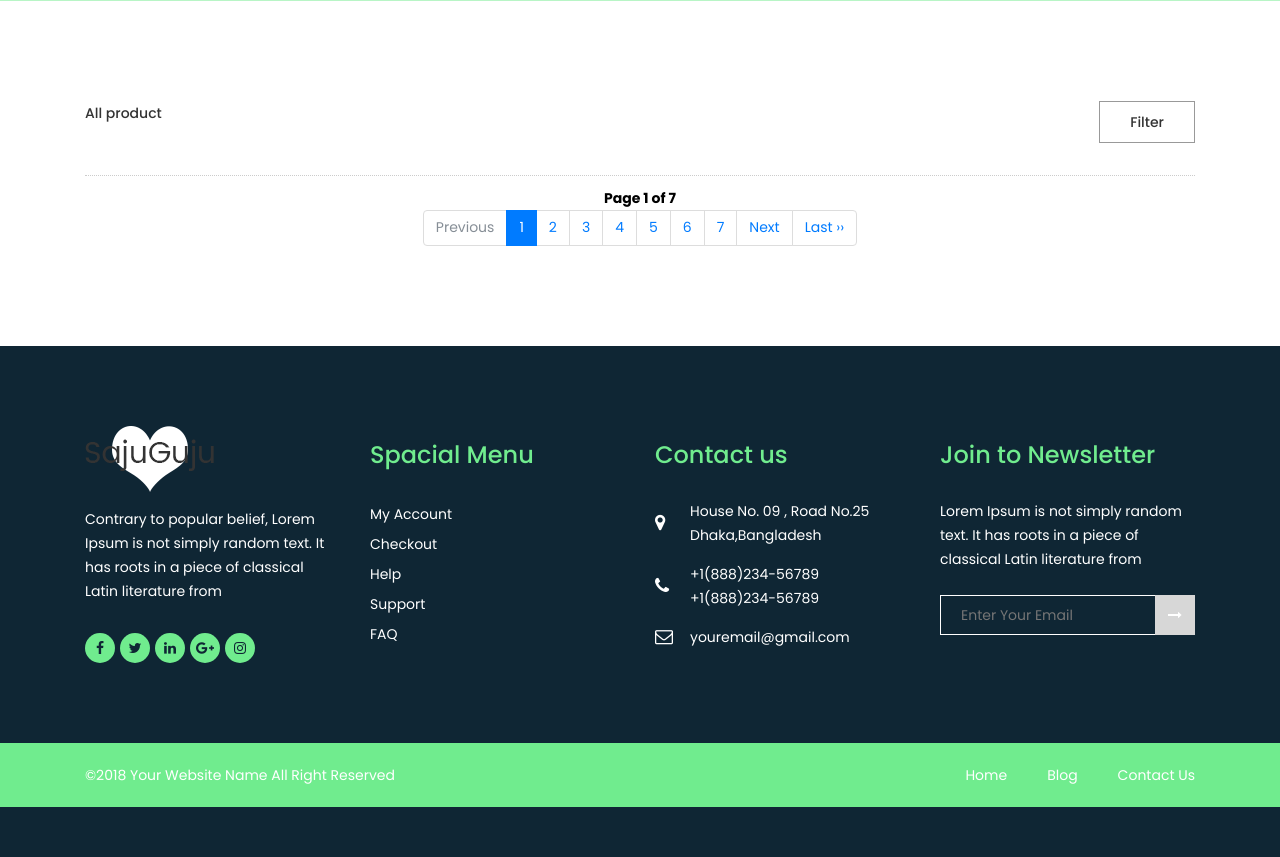
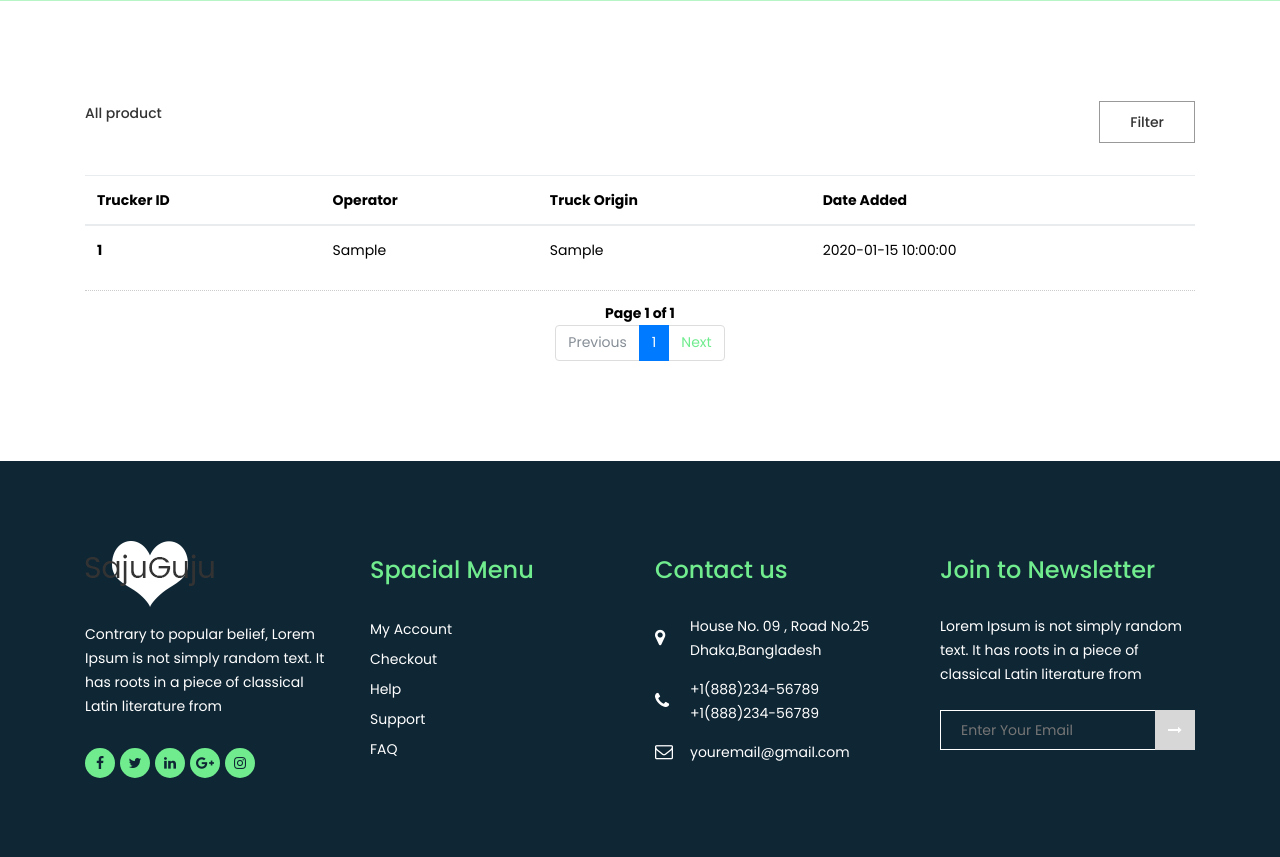
Before and after one commit to shannaurelle/lockdown-master, a PHP site: page /trucker_main.php in a window 1280 px wide. Shown: the part 470-1327 px from the top of the page. Before the commit the page ends 1277 px from the top, so only its background shows below. Run offline with PHP 8.4, Linux system fonts and the light colour scheme; a user stored in the database is signed in; data comes from the database, SQL or seed files in the repository; tables that the repository leaves empty hold one stand-in row (values such as "Sample post").

Commit message:
Update trucker_main.php

```diff
--- a/trucker_main.php
+++ b/trucker_main.php
@@ -382,8 +382,17 @@
                 </div>
             </form>
             <div class="tab-content">
-                <div class="tab-pane active" id="all">
-                    <ul class="row">
+            <div class="tab-pane active" id="all">
+                <table class="table">
+                  <thead>
+                    <tr>
+                        <th scope="col">Trucker ID</th>
+                        <th scope="col">Operator</th>
+                        <th scope="col">Truck Origin</th>
+                        <th scope="col">Date Added</th>
+                    </tr>
+                  </thead>
+                  <tbody>
                     <?php
                         if (isset($_GET['page_no']) && $_GET['page_no']!="") {
                             $page_no = $_GET['page_no'];
@@ -391,17 +400,17 @@
                                 $page_no = 1;
                                 }
 
-                            $total_records_per_page = 16;
+                            $total_records_per_page = 25;
                             $offset = ($page_no-1) * $total_records_per_page;
                             $previous_page = $page_no - 1;
                             $next_page = $page_no + 1;
                             $adjacents = "2";
 
                             if (isset($_GET['search'])){
-                                $result_count = mysqli_query($con,"SELECT COUNT(*) As total_records FROM `products` WHERE MATCH(`product_name`) AGAINST('" . $_GET['search'] . "' IN NATURAL LANGUAGE MODE) AND product_owner = '". $_SESSION['active']."' ORDER BY product_date DESC");
+                                $result_count = mysqli_query($con,"SELECT COUNT(*) As total_records FROM `truckers` WHERE MATCH(`product_name`) AGAINST('" . $_GET['search'] . "' IN NATURAL LANGUAGE MODE) AND product_owner = '". $_SESSION['active']."' ORDER BY product_date DESC");
                             }
                             else {
-                                $result_count = mysqli_query($con,"SELECT COUNT(*) As total_records FROM `products`");
+                                $result_count = mysqli_query($con,"SELECT COUNT(*) As total_records FROM `truckers`");
                             }
 
 
@@ -411,7 +420,7 @@
                             echo("<script>console.log('PHP: " . $total_records . "');</script>");
                             $second_last = $total_no_of_pages - 1; // total page minus 1
 
-                            $sql = "SELECT * FROM `products` WHERE product_owner = '". $_SESSION['active']."'";
+                            $sql = "SELECT * FROM `truckers`";
                             if (isset($_GET['search'])){
                                 $sql .= " AND MATCH(`product_name`) AGAINST('" . $_GET['search'] . "' IN NATURAL LANGUAGE MODE) ORDER BY product_date DESC";
                             }
@@ -439,38 +448,17 @@
                             $sql .= " LIMIT $offset, $total_records_per_page";
                             $result_1 = mysqli_query($con,$sql);
                         while($row = mysqli_fetch_array($result_1)){
-                            echo "<li class='col-lg-3 col-sm-6 col-12'>";
-                            echo "<div class='product-wrap'>";
-                            echo "<div class='product-img'>";
-                            echo "<img src='assets/images/product/1.jpg' alt=''>";
-                            echo "<ul class='icon'>";
-                            echo "<li><a class='iteminfo' data-id='".$row['product_id']."'><i class='fa fa-eye'></i></a>";
-                            echo "<span>Quick View</span>";
-                            echo "</li>";
-                            echo "<li><a href='wishlist.html'><i class='fa fa-heart'></i></a>";
-                            echo "<span>Add to Wishlist</span>";
-                            echo "</li>";
-                            echo "<li><a  href='edit_product.php?id=" . $row['product_id'] . "'><i class='fa fa-pencil'></i></a>";
-                            echo "<span>Edit Details</span>";
-                            echo "</li>";
-                            echo "</ul>";
-                            echo "</div>";
-                            echo "<div class='product-content fix'>";
-                            echo "<h3><a data-target='#myModal' data-toggle='modal' href='product.php?id=" . $row['product_id'] . "'>" . $row['product_name'] . "</a></h3>";
-                            echo "<span class='pull-left'> $" . $row['product_price'] . "</span>";
-                            echo "<ul class='pull-right'>";
-                            for($i=0; $i < $row['product_popularity']/20; $i++){
-                                echo "<li><i class='fa fa-star'></i></li>";
-                            }
-                            echo "</ul>";
-                            echo "</div>";
-                            echo "</div>";
-                            echo "</li>";
+                            echo "<tr>";
+                            echo "<th scope='row'>" . $row['truck_id'] . "</th>";
+                            echo "<td>" . $row['truck_operator'] . "</td>";
+                            echo "<td>" . $row['truck_origin'] . "</td>";
+                            echo "<td>" . $row['date_created'] . "</td>";
+                            echo "</tr>";
 
                         }
                             mysqli_close($con);
                     ?>
-                    </ul>
+                </table>
                     <ul>
                         <nav aria-label="Page navigation example">
                             <div class='text-center' style='padding: 10px 20px 0px; border-top: dotted 1px #CCC;'>
```
